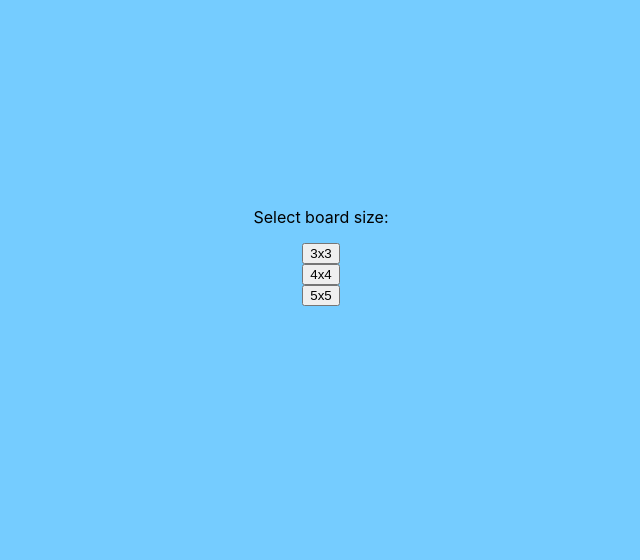
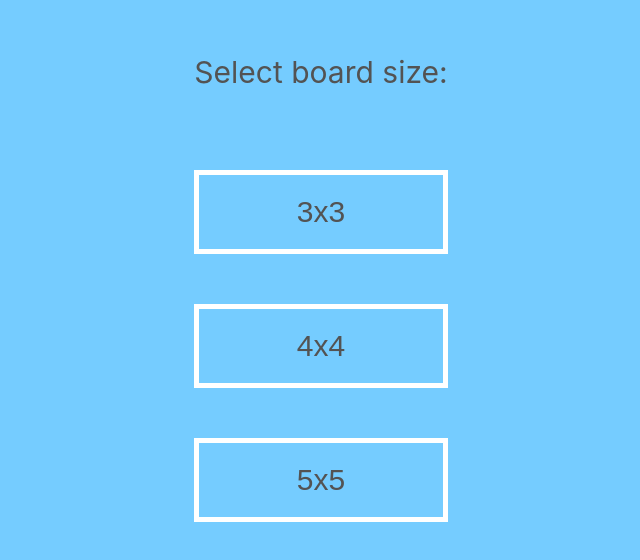
Before and after one commit to Verix21/piskvorky, a React (Create React App) app: page / in a window 1280 px wide. Shown: the part 152-712 px from the top of the page, without its empty margins (319-959 px from the left). Built offline with nearby package versions, Linux system fonts and the light colour scheme; the HTML template or start-up script is replaced by a standard one.

Commit message:
in progress

```diff
--- a/src/App.css
+++ b/src/App.css
@@ -15,6 +15,21 @@
   transform: translate(-50%, -50%);
   background-color: rgb(117, 204, 255);
 }
+
+.startScreen{
+  font-size: 30px;
+  display: flex;
+  flex-direction: column;
+  color: rgb(83, 83, 83);;
+}
+
+.gameInfo{
+  color: rgb(83, 83, 83);
+  margin-bottom: 50px;
+  font-size: 30px;
+}
+
+
 
 .board {
   border-collapse: collapse;
@@ -39,3 +54,16 @@
   color: rgb(255, 255, 255);
   cursor: pointer;
 }
+
+.buttons{
+  margin-top: 50px;
+  border-style: solid;
+  border-radius: 0;
+  color: rgb(83, 83, 83);;
+  border-color: rgb(255, 255, 255);
+  border-width: 5px;
+  background-color: rgb(117, 204, 255);
+  font-size: 30px;
+  padding: 20px;
+  cursor: pointer;
+}
--- a/src/App.tsx
+++ b/src/App.tsx
@@ -1,12 +1,12 @@
+/* eslint-disable react-hooks/exhaustive-deps */
 import React, { useEffect, useState } from "react";
 import "./App.css";
 
 type Value = "x" | "o" | null;
 
 function App() {
-  const [boardSize, setBoardSize] = useState<number>();
   const [boardState, setBoardState] = useState<Value[][]>();
-  const [player, setPlayer] = useState<boolean>(false);
+  const [playerSwitch, setPlayerSwitch] = useState<boolean>(false);
   const [win, setWin] = useState<boolean>(false);
   const [draw, setDraw] = useState<boolean>(false);
   const [endResult, setEndResult] = useState<string>();
@@ -19,29 +19,29 @@ function App() {
     );
   };
 
-  const dyamicWinCondition = () => {
+  const winCondition = () => {
     let diagonalA: Value[] = [];
     let diagonalB: Value[] = [];
-    let diagonalsA: Array<Value[]> = [];
-    let diagonalsB: Array<Value[]> = [];
-    // for (let i = 0; i < boardState.length; i++) {
-    //   diagonalsA.push([]);
-    //   for (let j = 0; j <= i; j++) {
-    //     let k = i - j;
-    //     diagonalsA[i]!.push(boardState[k][j]);
-    //     console.log("diagTest", diagonalsA);
-    //   }
-    // }
-    // for (let i = boardState.length - 2; i >= 0; i--) {
-    //   diagonalsB.push([]);
-    //   for (let j = 0; j <= i; j++) {
-    //     let k = i - j;
-    //     diagonalsB[diagonalsB.length - 1]!.push(
-    //       boardState[boardSize - j - 1][boardSize - k - 1]
-    //     );
-    //     console.log("diagTest", diagonalsB);
-    //   }
-    // }
+    // let diagonalsA: Array<Value[]> = [];
+    // let diagonalsB: Array<Value[]> = [];
+    // // for (let i = 0; i < boardState.length; i++) {
+    // //   diagonalsA.push([]);
+    // //   for (let j = 0; j <= i; j++) {
+    // //     let k = i - j;
+    // //     diagonalsA[i]!.push(boardState[k][j]);
+    // //     console.log("diagTest", diagonalsA);
+    // //   }
+    // // }
+    // // for (let i = boardState.length - 2; i >= 0; i--) {
+    // //   diagonalsB.push([]);
+    // //   for (let j = 0; j <= i; j++) {
+    // //     let k = i - j;
+    // //     diagonalsB[diagonalsB.length - 1]!.push(
+    // //       boardState[boardSize - j - 1][boardSize - k - 1]
+    // //     );
+    // //     console.log("diagTest", diagonalsB);
+    // //   }
+    // // }
     for (let i = 0; i < boardState!.length; i++) {
       for (let j = 0; j < boardState!.length; j++) {
         if (i === j) diagonalA.push(boardState![i][j]);
@@ -68,6 +68,12 @@ function App() {
     if (!diagonalB.includes("o") && !diagonalB.includes(null)) setWin(true);
   };
 
+  const checkRows = () => {};
+
+  const checkCollumns = () => {};
+
+  const checkDiagonals = () => {};
+
   const drawCondition = () => {
     let drawCheck = boardState!.map((row) => row.includes(null));
     if (!drawCheck.includes(true)) {
@@ -76,42 +82,53 @@ function App() {
   };
 
   useEffect(() => {
-    setTimeout(() => {
-      if (win && player) setEndResult("Player 1 (x) won!");
-      if (win && !player) setEndResult("Player 2 (o) won!");
-      if (!win && draw) setEndResult("It's a draw!!");
-    }, 100);
+    if (win && playerSwitch) setEndResult("Player 1 (x) won!");
+    if (win && !playerSwitch) setEndResult("Player 2 (o) won!");
+    if (!win && draw) setEndResult("It's a draw!!");
   }, [win, draw]);
 
   const onClick = (cellValue: Value, rowIndex: number, cellIndex: number) => {
     let boardCopy = [...boardState!];
-    if (!cellValue && !player && !win) {
+    if (!cellValue && !playerSwitch && !win) {
       boardCopy[rowIndex][cellIndex] = "x";
       setBoardState(boardCopy);
-      setPlayer(!player);
-      dyamicWinCondition();
+      setPlayerSwitch(!playerSwitch);
+      winCondition();
       drawCondition();
     }
-    if (!cellValue && player && !win) {
+    if (!cellValue && playerSwitch && !win) {
       boardCopy[rowIndex][cellIndex] = "o";
       setBoardState(boardCopy);
-      setPlayer(!player);
-      dyamicWinCondition();
+      setPlayerSwitch(!playerSwitch);
+      winCondition();
       drawCondition();
     }
   };
 
   return (
     <div className="App">
-      {!player && !win && !draw && boardState && <p>Player 1's turn</p>}
-      {player && !win && !draw && boardState && <p>Player 2's turn</p>}
+      <div className="gameInfo">
+        {!playerSwitch && !win && !draw && boardState && (
+          <p>Player one's turn</p>
+        )}
+        {playerSwitch && !win && !draw && boardState && (
+          <p>Player two's turn</p>
+        )}
+        {endResult && <p>{endResult}</p>}
+      </div>
       {!boardState && (
-        <>
+        <div className="startScreen">
           <p>Select board size:</p>
-          <button onClick={() => boardDimensions(3)}>3x3</button>
-          <button onClick={() => boardDimensions(4)}>4x4</button>
-          <button onClick={() => boardDimensions(5)}>5x5</button>
-        </>
+          <button className="buttons" onClick={() => boardDimensions(3)}>
+            3x3
+          </button>
+          <button className="buttons" onClick={() => boardDimensions(4)}>
+            4x4
+          </button>
+          <button className="buttons" onClick={() => boardDimensions(5)}>
+            5x5
+          </button>
+        </div>
       )}
       {boardState && (
         <table className="board">
@@ -132,14 +149,15 @@ function App() {
           </tbody>
         </table>
       )}
-      {endResult && <p>{endResult}</p>}
       {(win || draw) && (
         <button
+          className="buttons"
           onClick={() => {
             setBoardState(null!);
             setWin(null!);
             setDraw(null!);
             setEndResult(null!);
+            setPlayerSwitch(false);
           }}
         >
           Reset board?
```
